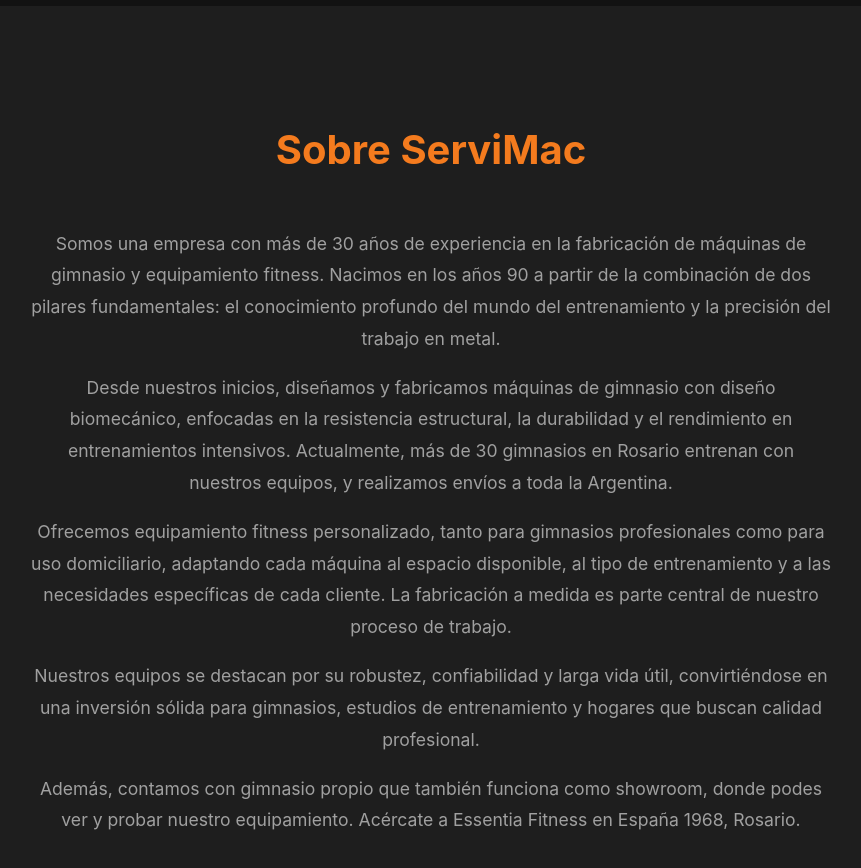
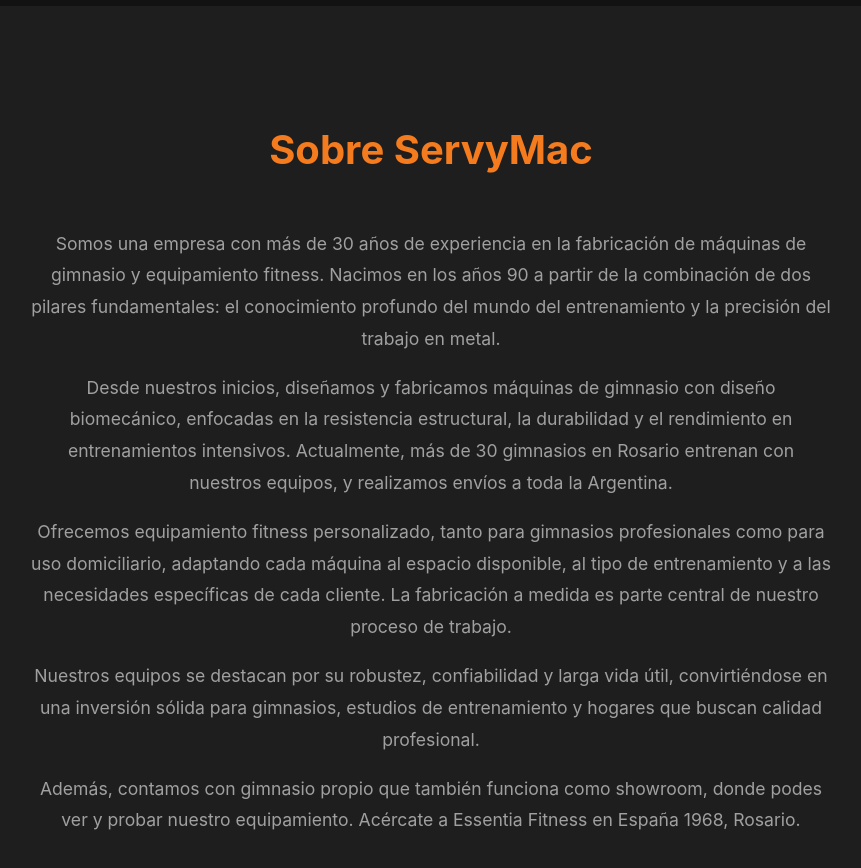
Before and after one commit to IvanTeves/ServiMac, a React (Vite) app: page / in a window 1280 px wide. Shown: the part 2120-2988 px from the top of the page, without its empty margins (209-1070 px from the left). Built offline with nearby package versions, Linux system fonts and the light colour scheme.

Commit message:
Fix: Se reemplaza servimac por servymac

```diff
--- a/src/components/LandingPage/LandingPage.jsx
+++ b/src/components/LandingPage/LandingPage.jsx
@@ -52,7 +52,7 @@
 const About = () => (
   <section id="about" className={`${styles.about} ${styles.hidden}`}>
     <div className={styles.aboutContent}>
-      <h2 className={styles.sectionTitle}>Sobre ServiMac</h2>
+      <h2 className={styles.sectionTitle}>Sobre ServyMac</h2>
       <p className={styles.aboutText}>
         Somos una empresa con más de 30 años de experiencia en la fabricación de máquinas de gimnasio y equipamiento fitness. Nacimos en los años 90 a partir de la combinación de dos pilares fundamentales: el conocimiento profundo del mundo del entrenamiento y la precisión del trabajo en metal.
       </p>
```
Also changed, not shown: 1 other file (tests, documents, lock files or other folders).
